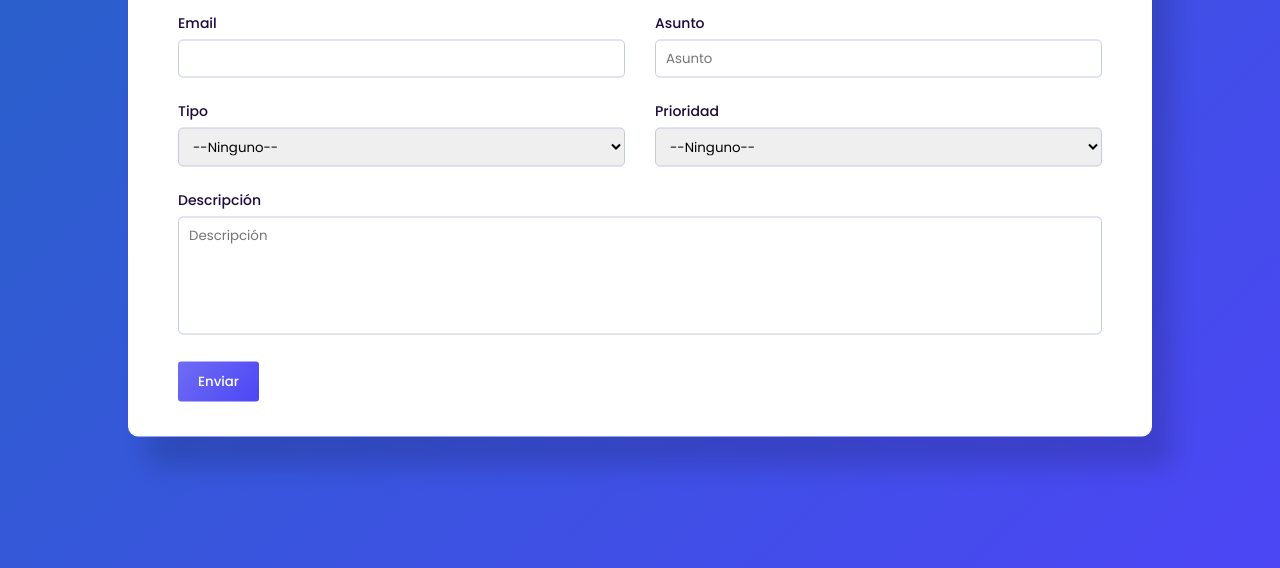
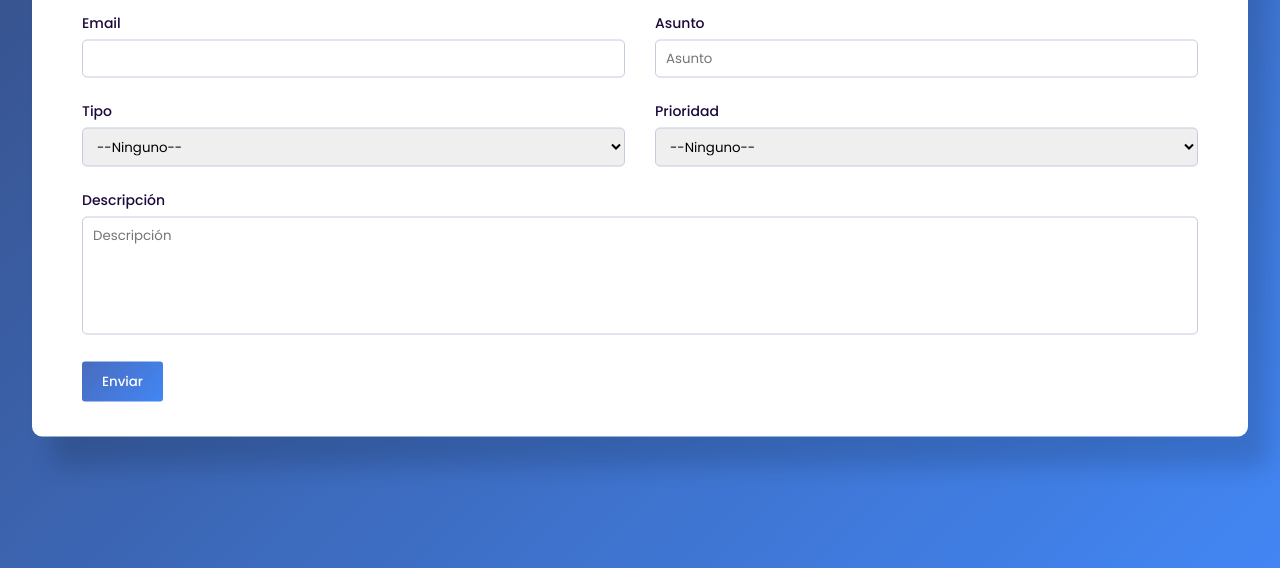
Before and after one commit to Leoalvarado/Unotrans, a plain HTML site: page it.html in a window 1280 px wide. Shown: the part 232-800 px from the top of the page. Drawn offline with Linux system fonts and the light colour scheme.

Commit message:
Update it.css

```diff
--- a/Modulos/it.css
+++ b/Modulos/it.css
@@ -10,12 +10,12 @@
 
 body {
     height: 100vh;
-    background: linear-gradient( 135deg, #2663c6, #4c46f5);
+    background: linear-gradient( 135deg, #374e84, #4286f4);
 }
 
 .container {
     background-color: #ffffff;
-    width: 80%;
+    width: 95%;
     min-width: 420px;
     padding: 35px 50px;
     transform: translate(-50%, -50%);
@@ -85,7 +85,7 @@ input:focus {
 button {
     border: none;
     padding: 10px 20px;
-    background: linear-gradient( 130deg, #6f6df4, #4c46f5);
+    background: linear-gradient( 130deg, #496cbf, #4286f4);
     color: #ffffff;
     border-radius: 3px;
 }
```
